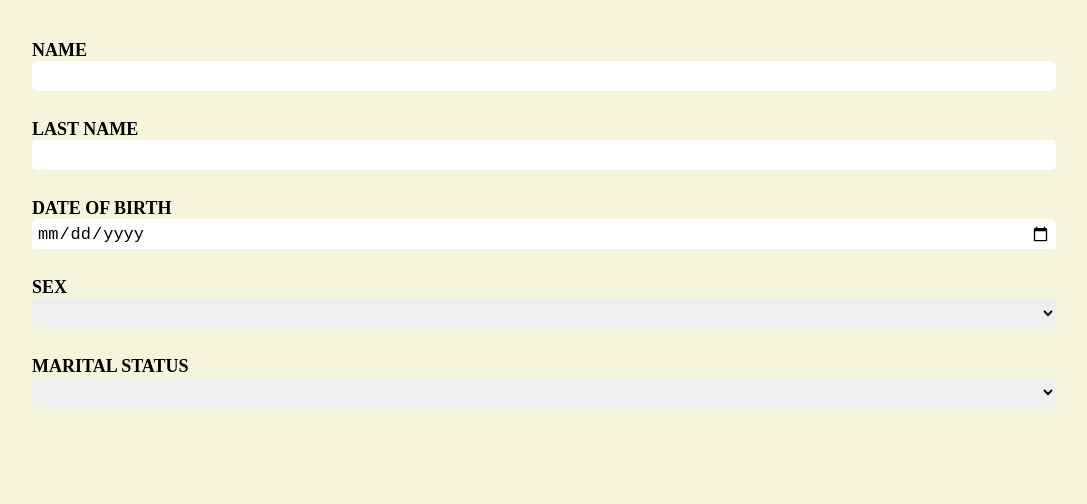
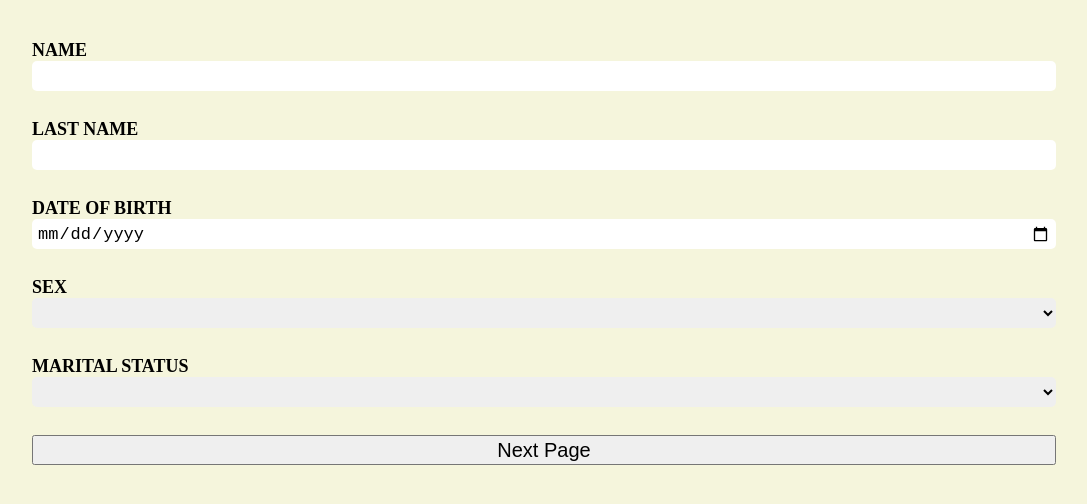
Before and after one commit to bartokrol/FormValidator, a React (Create React App) app: page / in a window 1280 px wide. Shown: the top 504 px of the page, without its empty margins (96-1183 px from the left). Built offline with nearby package versions, Linux system fonts and the light colour scheme.

Commit message:
simplifying the structure, remove duplicates in code part3. Add button into FirstPage.js

```diff
--- a/src/FirstPage.js
+++ b/src/FirstPage.js
@@ -57,7 +57,14 @@ const FirstPage = (props) => {
 
 	inputs.push(filteredTextInputs, filteredSelectInputs);
 
-	return inputs;
+	return (
+		<>
+			{inputs}
+			<button class="form__button" onClick={props.submit}>
+				Next Page
+			</button>
+		</>
+	);
 	// const { name, lastName, dateOfBirth, sex, maritalStatus } = props;
 	// const {
 	// 	name_err,
@@ -167,9 +174,9 @@ const FirstPage = (props) => {
 	// 		>
 	// 			{`Marital Status ${maritalStatus_message}`}
 	// 		</span>
-	// 		<button class="form__button" onClick={props.submit}>
-	// 			Next Page
-	// 		</button>
+	// <button class="form__button" onClick={props.submit}>
+	// 	Next Page
+	// </button>
 	// 	</>
 	// );
 };
```
